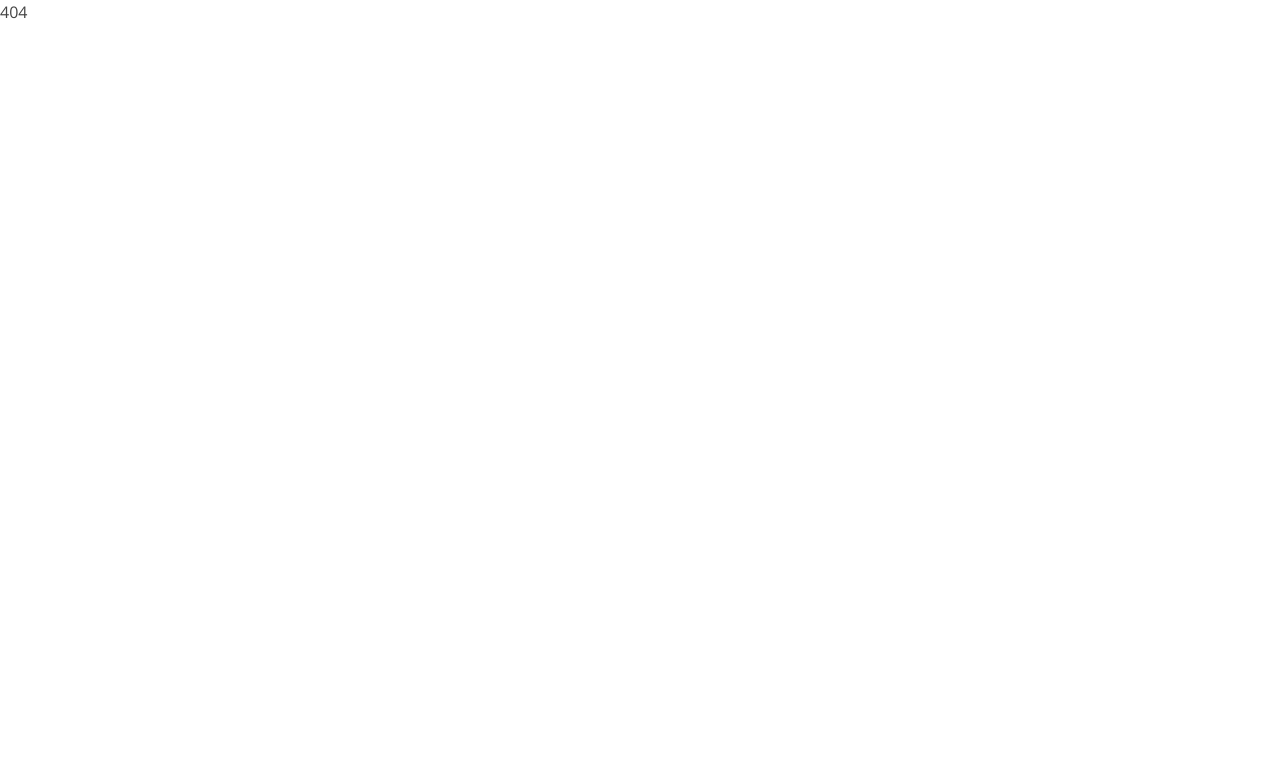
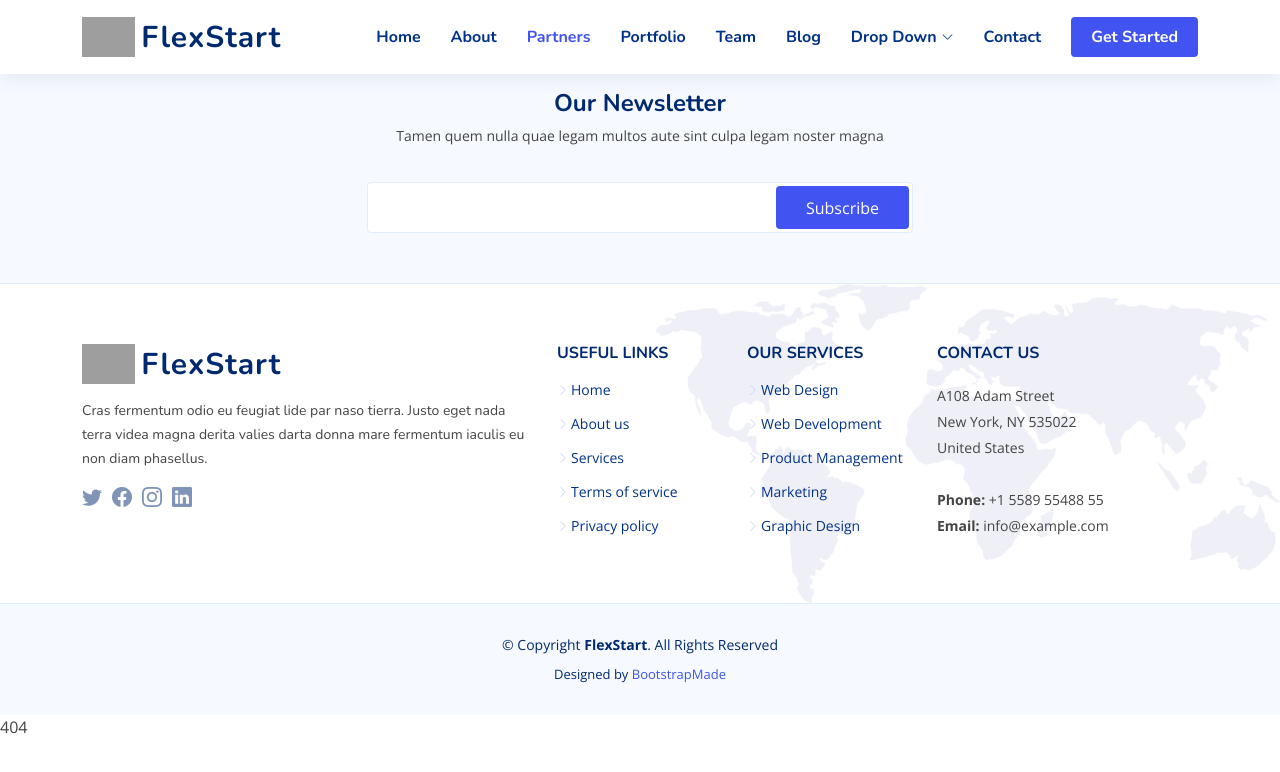
Before and after one commit to asyncfinkd/blog, a React (Create React App) app: page /partners in a window 1280 px wide. Shown: the top 772 px of the page. Built offline with nearby package versions, Linux system fonts and the light colour scheme; grey boxes are pictures that could not be loaded.

Commit message:
add: partners page

```diff
--- a/src/components/header/Header.tsx
+++ b/src/components/header/Header.tsx
@@ -47,9 +47,13 @@ const Header: React.FC = () => {
                 </NavLink>
               </li>
               <li>
-                <a className="nav-link scrollto" href="#services">
-                  Services
-                </a>
+                <NavLink
+                  className="nav-link scrollto"
+                  to="/partners"
+                  activeClassName="active"
+                >
+                  Partners
+                </NavLink>
               </li>
               <li>
                 <a className="nav-link scrollto" href="#portfolio">
--- a/src/constants/Routes.tsx
+++ b/src/constants/Routes.tsx
@@ -6,6 +6,7 @@ import AboutPages from "../pages/about/AboutPages";
 import AdminDashboardPages from "../pages/admin/AdminDashboardPages";
 import AdminPages from "../pages/admin/AdminPages";
 import IndexPages from "../pages/index/IndexPages";
+import PartnersPages from "../pages/partners/PartnersPages";
 
 const Routers = () => {
   const local = localStorage.getItem("local");
@@ -19,6 +20,11 @@ const Routers = () => {
     {
       path: "/about",
       ComponentToRender: AboutPages,
+      GlobalComponents: true,
+    },
+    {
+      path: "/partners",
+      ComponentToRender: PartnersPages,
       GlobalComponents: true,
     },
     {
--- /dev/null
+++ b/src/pages/partners/PartnersPages.tsx
@@ -0,0 +1,11 @@
+import React from "react";
+
+const PartnersPages: React.FC = () => {
+  return (
+    <>
+      <p>Partners Pages</p>
+    </>
+  );
+};
+
+export default PartnersPages;
```
